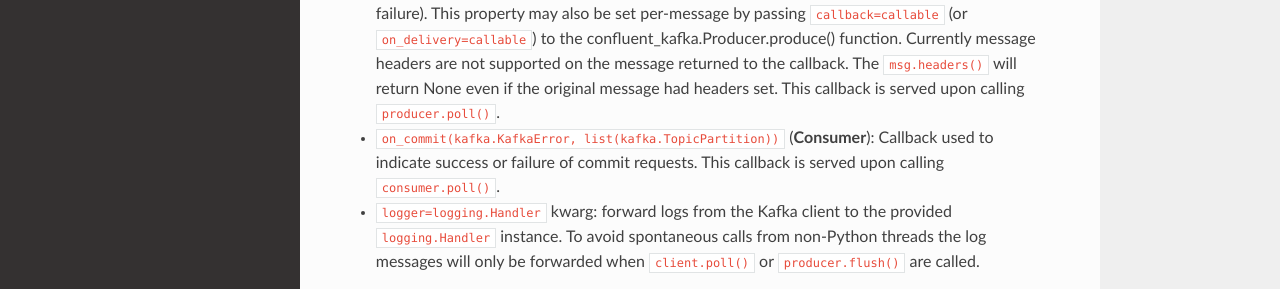
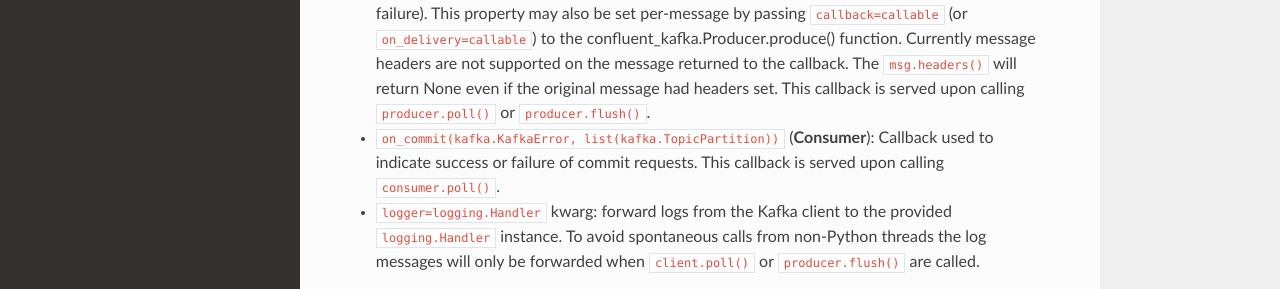
Before and after one commit to confluentinc/confluent-kafka-python, a Sphinx documentation site: the page built from docs/index.rst, in a window 1280 px wide and 900 px high, scrolled down 2059 px. Shown: the part 399-688 px from the top of the window. Built offline with Sphinx 7.4.7 and the Read the Docs theme 2.0.0, drawn with Linux system fonts in a browser that asks for light colours.

Commit message:
missing flush()

```diff
--- a/docs/index.rst
+++ b/docs/index.rst
@@ -107,7 +107,7 @@
   (or ``on_delivery=callable``) to the confluent_kafka.Producer.produce() function.
   Currently message headers are not supported on the message returned to the
   callback. The ``msg.headers()`` will return None even if the original message
-  had headers set. This callback is served upon calling ``producer.poll()``.
+  had headers set. This callback is served upon calling ``producer.poll()`` or ``producer.flush()``.
 
 * ``on_commit(kafka.KafkaError, list(kafka.TopicPartition))`` (**Consumer**): Callback used to indicate success or failure
   of commit requests. This callback is served upon calling ``consumer.poll()``.
```
